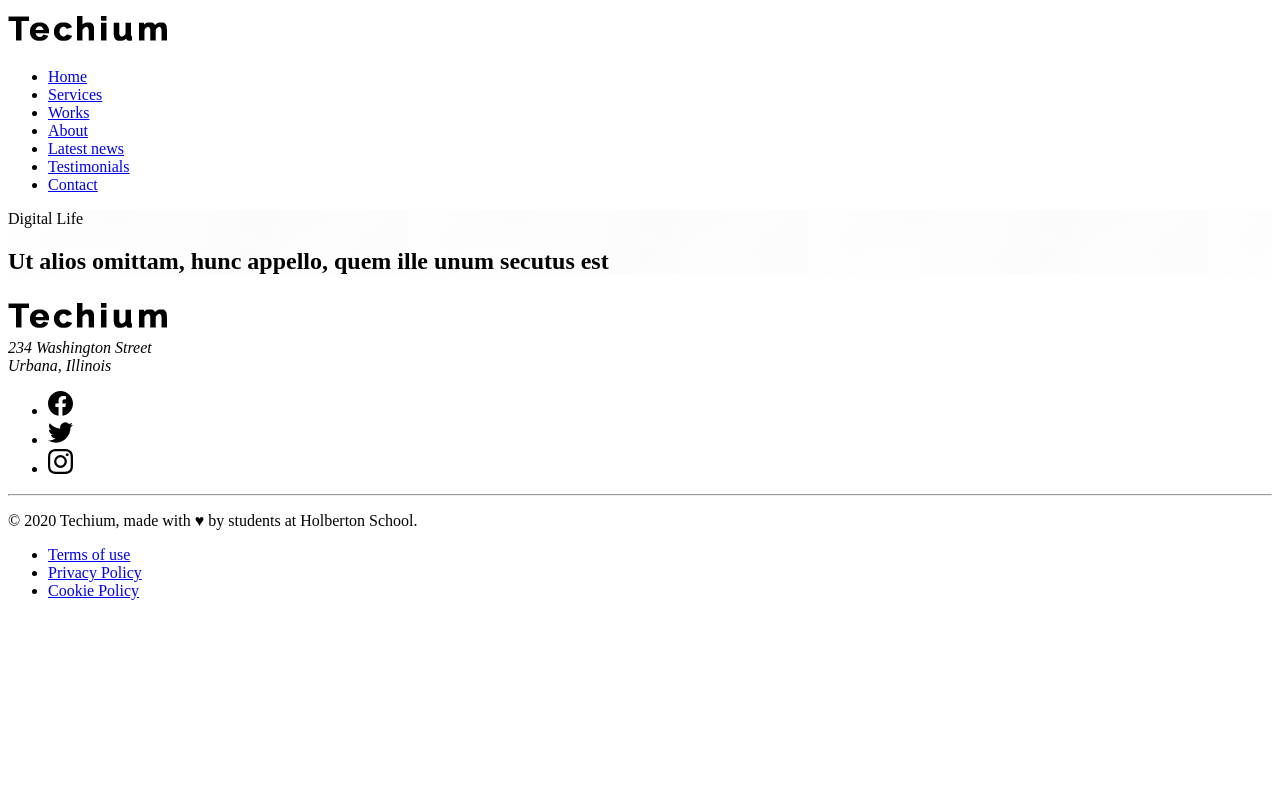
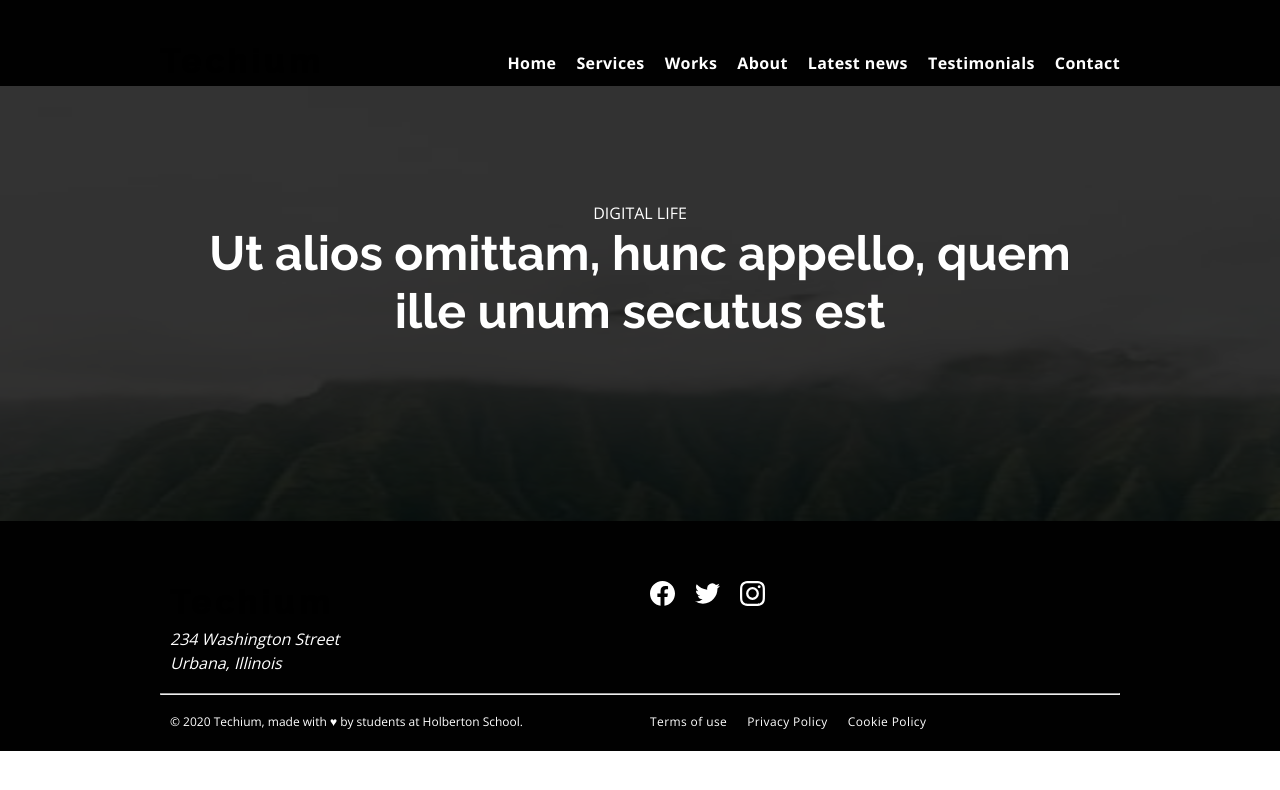
Before and after one commit to oumaymabg/holbertonschool-web_front_end, a plain HTML site: page 0x04-flexbox/11-article.html in a window 1280 px wide. Drawn offline with nearby package versions, Linux system fonts and the light colour scheme.

Commit message:
11-article

```diff
--- a/0x04-flexbox/11-article.html
+++ b/0x04-flexbox/11-article.html
@@ -7,7 +7,7 @@
     <meta name="description" content="Description of the page less than 150 characters">
     <link rel="icon" type="image/jpg" href="../images/favicon.jpg">
     <link href="https://fonts.googleapis.com/css?family=Open+Sans:400,700|Raleway:700&display=swap" rel="stylesheet">
-    <link rel="stylesheet" href="00-styles.css">
+    <link rel="stylesheet" href="11-styles.css">
   </head>
   <body>
     <!– Header –>
```
